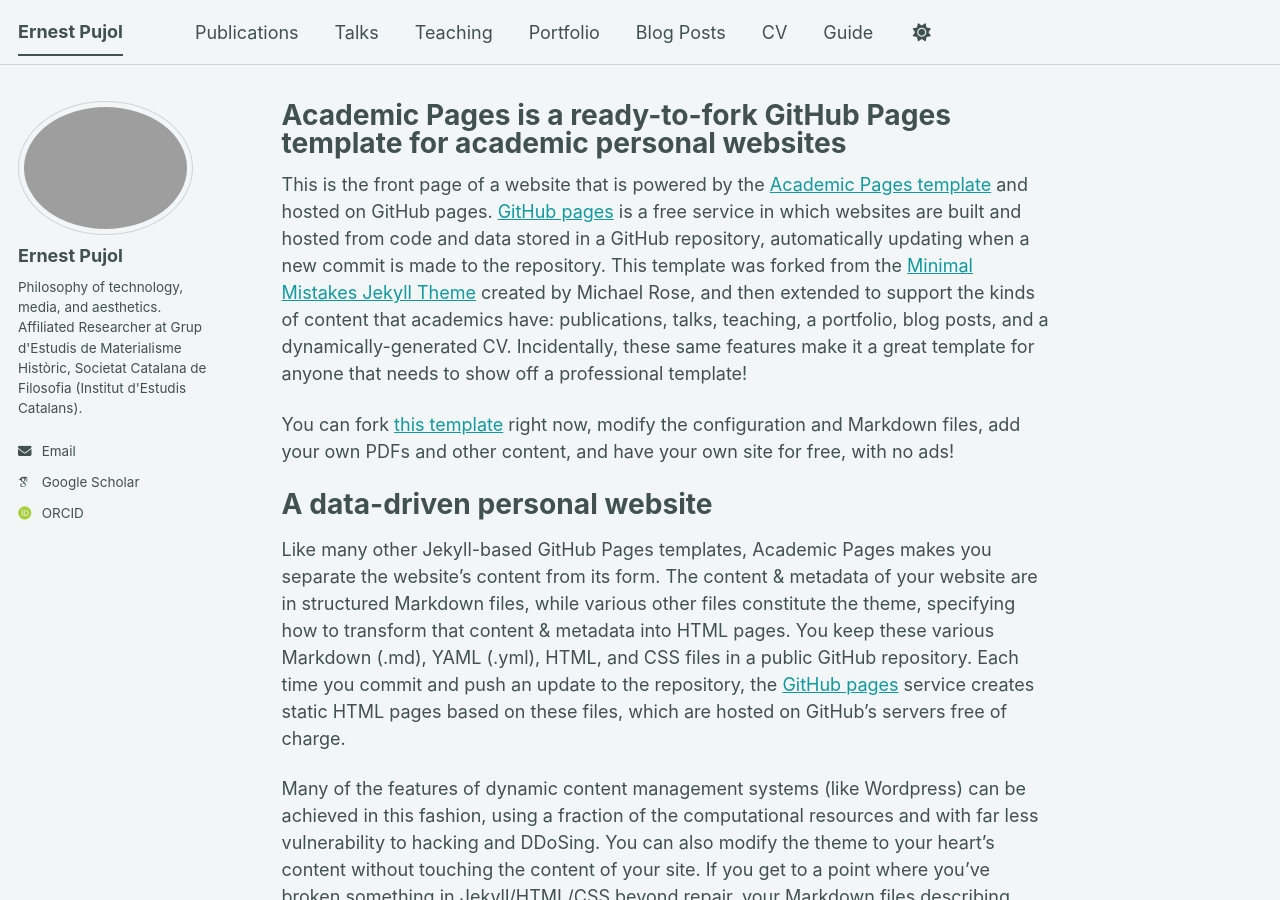
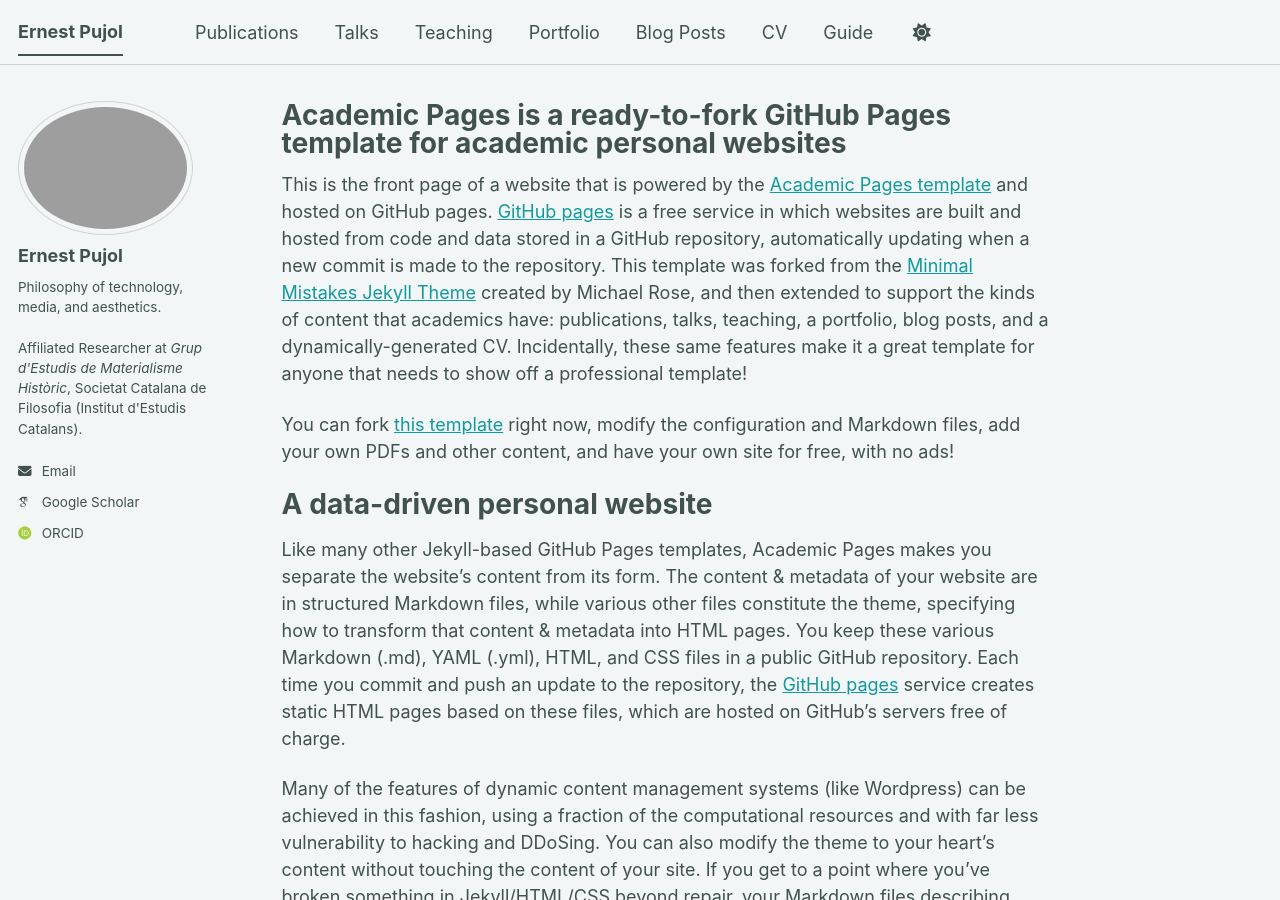
Before and after one commit to epujol90/epujol90.github.io, a Jekyll site: the page built from _pages/about.md, in a window 1280 px wide and 900 px high. Built offline with Jekyll 4.4.1, drawn with Linux system fonts in a browser that asks for light colours; some web fonts are replaced; a script bundle is joined from its source files by our own code; library files that are not in the unit come from our copies.

```diff
--- a/_config.yml
+++ b/_config.yml
@@ -26,7 +26,7 @@ author:
   avatar           : # "profile.png"
   name             : "Ernest Pujol"
   pronouns         : # example: "she/her"
-  bio              : "Philosophy of technology, media, and aesthetics. <br>Affiliated Researcher at Grup d'Estudis de Materialisme Històric, Societat Catalana de Filosofia (Institut d'Estudis Catalans)."
+  bio              : "Philosophy of technology, media, and aesthetics. <br><br>Affiliated Researcher at <em>Grup d'Estudis de Materialisme Històric</em>, Societat Catalana de Filosofia (Institut d'Estudis Catalans)."
   location         : # "Earth"
   employer         : # "Red Brick University"
   uri              : # URL
```
